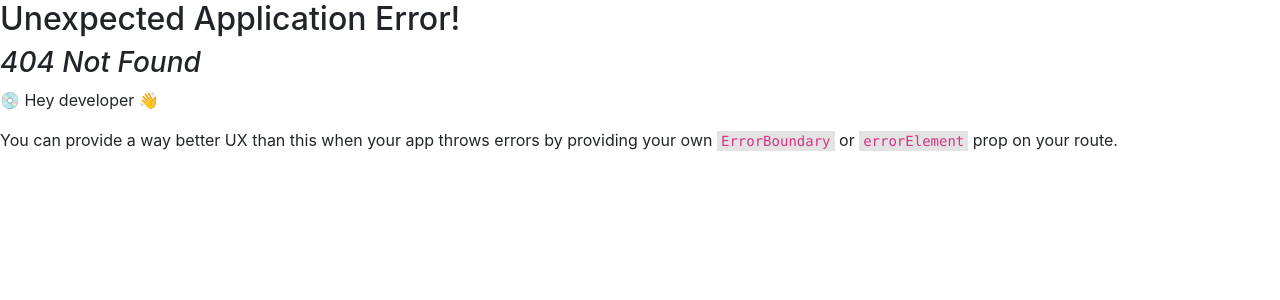
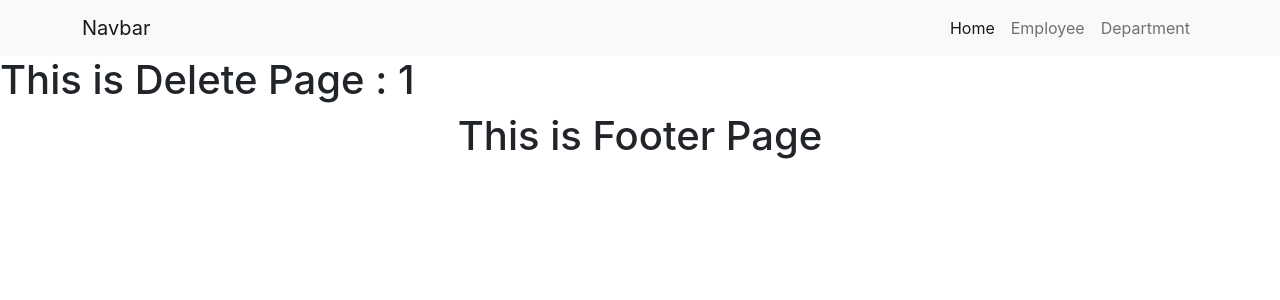
Before and after one commit to Riyaz-khan-shuvo/dot-net-core-with-react, a React (Create React App) app: page /department/delete/1 in a window 1280 px wide. Before the commit this address had no page. Shown: the top 300 px of the page. Built offline with nearby package versions, Linux system fonts and the light colour scheme.

Commit message:
update has done

```diff
--- a/src/App.js
+++ b/src/App.js
@@ -4,6 +4,7 @@ import Home from './Components/Home/Home';
 import Employee from './Components/Employee/Employee';
 import Department from './Components/Department/Department';
 import EditDepartment from './Components/Department/EditDepartment';
+import DeleteDepartment from './Components/Department/DeleteDepartment';
 
 function App() {
   const router = createBrowserRouter([
@@ -24,6 +25,10 @@ function App() {
       element: <EditDepartment />
     },
     {
+      path: "/department/delete/:dptId",
+      element: <DeleteDepartment />
+    },
+    {
       path: "/employee",
       element: <Employee />
     }
--- /dev/null
+++ b/src/Components/Department/DeleteDepartment.js
@@ -0,0 +1,17 @@
+import React from 'react';
+import { useParams } from 'react-router-dom';
+import Layout from '../Layout/Layout';
+
+const DeleteDepartment = () => {
+    const { dptId } = useParams()
+    console.log(dptId);
+    return (
+        <div>
+            <Layout>
+                <h1>This is Delete Page : {dptId} </h1>
+            </Layout>
+        </div>
+    );
+};
+
+export default DeleteDepartment;
--- a/src/Components/Department/Department.js
+++ b/src/Components/Department/Department.js
@@ -10,7 +10,7 @@ const Department = () => {
             .then(res => res.json())
             .then(data => setData(data))
     }, [])
-    console.log(data);
+
 
     return (
         <div>
```
